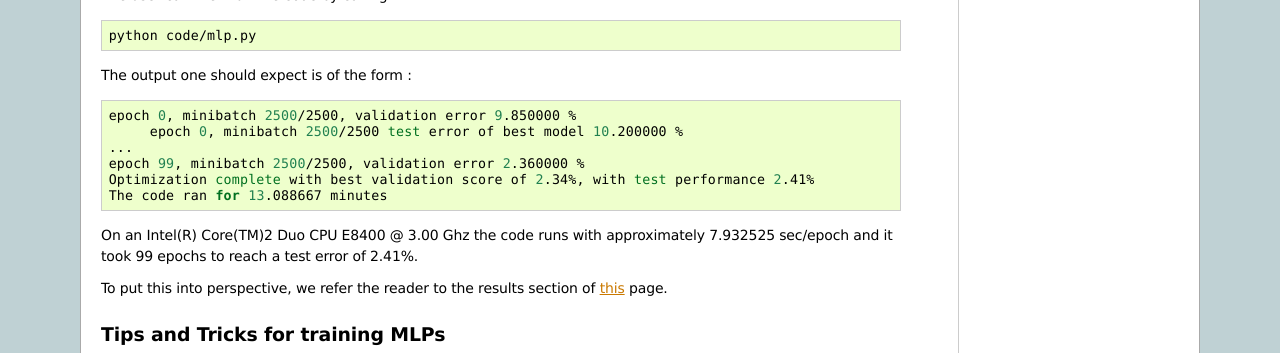
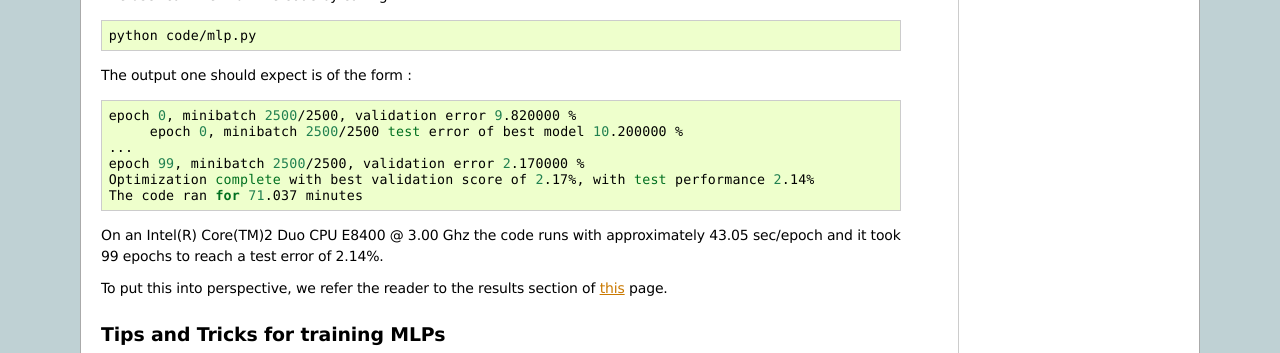
Before and after one commit to lisa-lab/DeepLearningTutorials, a Sphinx documentation site: the page built from doc/mlp.txt, in a window 1280 px wide and 900 px high, scrolled down 2888 px. Shown: the part 152-505 px from the top of the window. Built offline with Sphinx 7.4.7, drawn with Linux system fonts in a browser that asks for light colours; formulas are drawn with MathJax 3; pages that are not in the unit, such as notebooks, are missing from menus.

Commit message:
I redone the tests and updated final scores and how long they run

```diff
--- a/doc/logreg.txt
+++ b/doc/logreg.txt
@@ -353,10 +353,10 @@ The output one should expect is of the form :
   ...
   epoch 96, minibatch 2500/2500, validation error 7.010000 %
   Optimization complete with best validation score of 7.01%, with test performance 7.61%
-  The code ran for 2.979333 minutes
+  The code ran for 2.716667 minutes
 
 On an Intel(R) Core(TM)2 Duo CPU E8400 @ 3.00 Ghz  the code runs with
-approximately 1.862083125 sec/epoch and it took 96 epochs to reach a test
+approximately 1.69 sec/epoch and it took 96 epochs to reach a test
 error of 7.61%.
 
 .. rubric:: Footnotes
--- a/doc/mlp.txt
+++ b/doc/mlp.txt
@@ -228,16 +228,16 @@ The output one should expect is of the form :
 
 .. code-block:: bash
 
-  epoch 0, minibatch 2500/2500, validation error 9.850000 %
+  epoch 0, minibatch 2500/2500, validation error 9.820000 %
        epoch 0, minibatch 2500/2500 test error of best model 10.200000 %
   ...
-  epoch 99, minibatch 2500/2500, validation error 2.360000 %
-  Optimization complete with best validation score of 2.34%, with test performance 2.41%
-  The code ran for 13.088667 minutes
+  epoch 99, minibatch 2500/2500, validation error 2.170000 %
+  Optimization complete with best validation score of 2.17%, with test performance 2.14%
+  The code ran for 71.037 minutes
 
 On an Intel(R) Core(TM)2 Duo CPU E8400 @ 3.00 Ghz  the code runs with
-approximately 7.932525 sec/epoch and it took 99 epochs to reach a test
-error of 2.41%.
+approximately 43.05 sec/epoch and it took 99 epochs to reach a test
+error of 2.14%.
 
 To put this into perspective, we refer the reader to the results section of `this
 <http://yann.lecun.com/exdb/mnist>`_  page.
```
Also changed, not shown: 1 other file.
